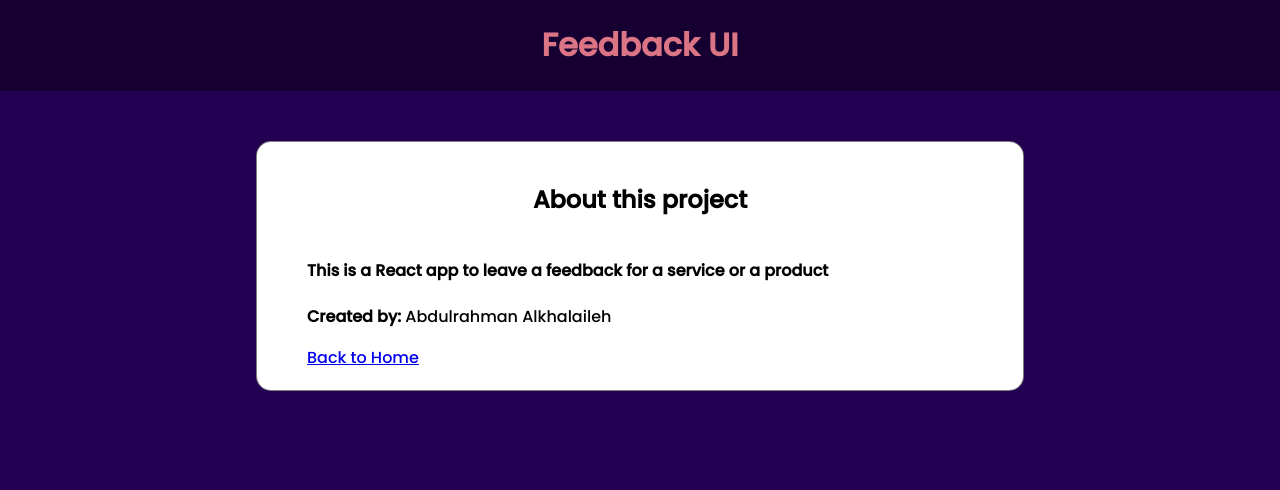
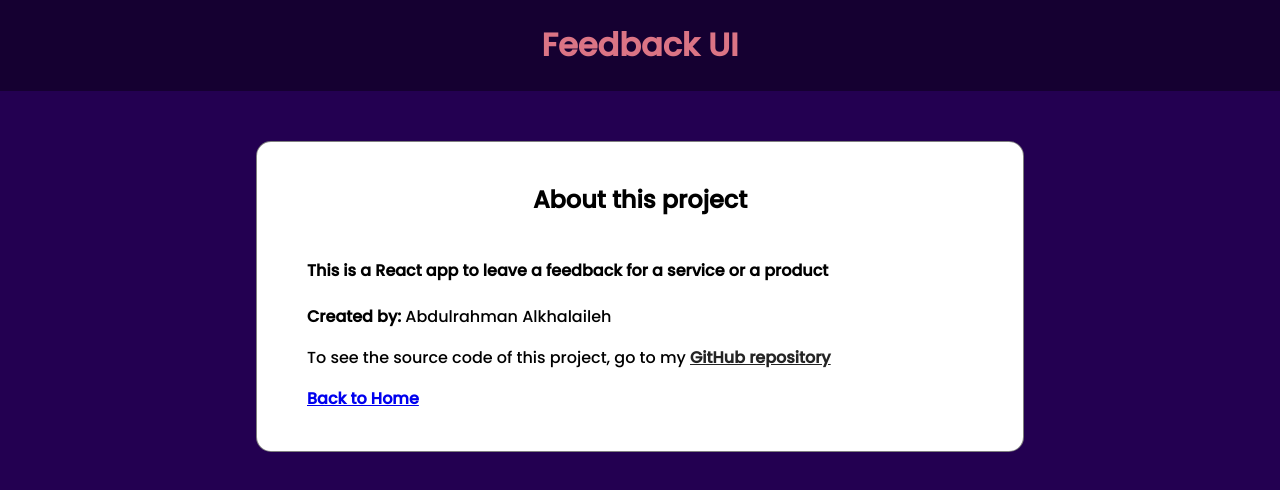
Before and after one commit to Abdulrahman-Alkhalaileh/feedback-ui, a React (Create React App) app: page /about in a window 1280 px wide. Shown: the top 490 px of the page. Built offline with nearby package versions, Linux system fonts and the light colour scheme.

Commit message:
add more information in about page

```diff
--- a/src/index.css
+++ b/src/index.css
@@ -187,6 +187,14 @@ input[type="radio"]:checked + .ratingLabel{
     color: rgb(126, 66, 76);
 }
 
+.back-to-home{
+    margin-bottom: 20px;
+}
+
+.about-paragraph a{
+    color:rgb(36, 36, 36);
+}
+
 @media only screen and (min-width: 900px){
     .card{
         width:60%;
--- a/src/pages/AboutPage.jsx
+++ b/src/pages/AboutPage.jsx
@@ -8,7 +8,11 @@ const AboutPage = () => {
         <h2>About this project</h2>
         <h4>This is a React app to leave a feedback for a service or a product</h4>
         <p><strong>Created by: </strong>Abdulrahman Alkhalaileh</p>
-        <Link to='/'>Back to Home</Link>
+        <p className='about-paragraph'>To see the source code of this project, go to my <b>
+                <a rel="noreferrer" target="_blank"
+                href='https://github.com/Abdulrahman-Alkhalaileh/feedback-ui'
+                >GitHub repository</a></b></p>
+        <p className='back-to-home'><Link to='/' ><b>Back to Home</b></Link></p>
     </Card>
   )
 }
```
